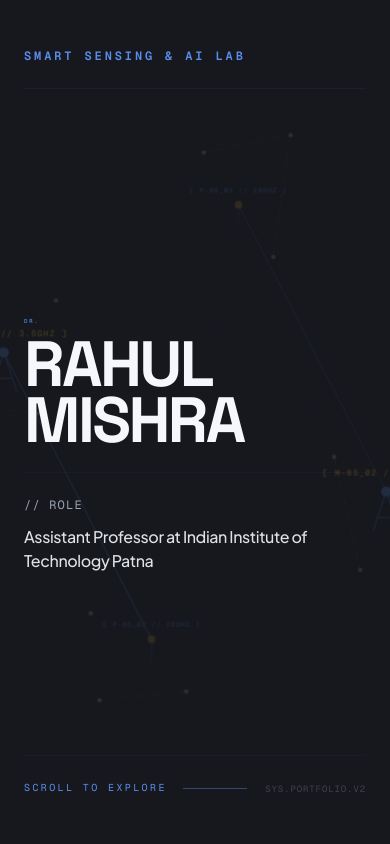
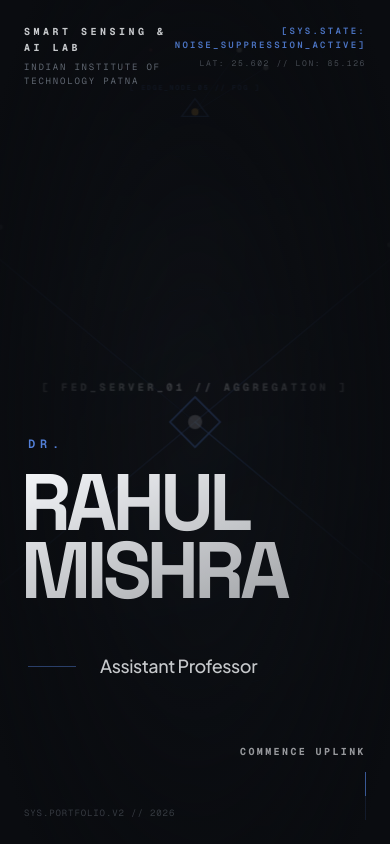
Before and after one commit to Man1ac-1773/deploy-iitp, a Next.js app: page / in a window 390 px wide. Shown: the top 844 px of the page. Built offline with nearby package versions, Linux system fonts and the light colour scheme.

Commit message:
migrating profs lmao

```diff
--- a/src/components/sections/hero/editorial-hero.tsx
+++ b/src/components/sections/hero/editorial-hero.tsx
@@ -15,64 +15,85 @@ export function EditorialHero({ className }: EditorialHeroProps) {
       data-transition-phase="hero"
       aria-labelledby="hero-heading"
       className={cn(
-        "hero-stage relative flex h-dvh min-h-dvh w-full flex-col bg-background",
+        "hero-stage relative flex h-dvh min-h-dvh w-full flex-col bg-background overflow-hidden",
         className,
       )}
     >
       <NetworkBackground />
 
-      <div className="relative z-10 mx-auto flex size-full w-full max-w-[1600px] flex-1 flex-col justify-between px-6 py-12 sm:px-10 sm:py-16 md:px-14 lg:px-20">
-        <div className="flex w-full items-center justify-between border-b border-border/60 pb-6">
-          <p className="font-mono text-xs font-semibold tracking-[0.24em] text-accent uppercase">
-            {siteConfig.lab}
-          </p>
-          <p className="hidden font-mono text-[9px] tracking-[0.24em] text-muted-foreground/60 sm:block">
-            IIT.PATNA.LAT: 25.602 // LON: 85.126
-          </p>
+      {/* Massive Typography Hero Container */}
+      <div className="relative z-10 flex size-full flex-col justify-between p-6 sm:p-12 md:p-16 lg:p-24">
+
+        {/* Top Header - Extreme asymmetrical tension */}
+        <div className="flex w-full items-start justify-between">
+          <div className="flex flex-col gap-1">
+            <p className="font-mono text-[10px] font-bold tracking-[0.35em] text-foreground/80 uppercase">
+              {siteConfig.lab}
+            </p>
+            <p className="font-mono text-[9px] tracking-[0.2em] text-muted-foreground/60 uppercase">
+              {professor.affiliation}
+            </p>
+          </div>
+          <div className="text-right">
+            <p className="font-mono text-[9px] font-semibold tracking-[0.25em] text-accent/80 uppercase">
+              [SYS.STATE: NOISE_SUPPRESSION_ACTIVE]
+            </p>
+            <p className="font-mono text-[8px] tracking-[0.2em] text-muted-foreground/40 mt-1">
+              LAT: 25.602 // LON: 85.126
+            </p>
+          </div>
         </div>
 
+        {/* Center/Lower Massive Identity */}
         <div
           data-transition-id="professor-identity"
-          className="flex flex-col gap-6 sm:gap-8 lg:gap-10 my-auto pt-12"
+          className="flex flex-col gap-4 mt-auto mb-16 md:mb-24"
         >
+          <span className="block font-mono text-xs sm:text-sm font-semibold tracking-[0.4em] text-accent/90 uppercase ml-1 sm:ml-2">
+            {professor.honorific}
+          </span>
           <h1
             id="hero-heading"
-            className="hero-name text-balance font-bold tracking-[-0.04em] text-foreground uppercase leading-[var(--hero-name-leading)]"
+            className="hero-name w-full max-w-full font-black tracking-tighter text-foreground uppercase mix-blend-difference"
+            style={{
+              fontSize: "clamp(5rem, 18vw, 22rem)",
+              lineHeight: "0.85",
+              letterSpacing: "-0.06em",
+              marginLeft: "-0.04em" // optically align the massive text
+            }}
           >
-            <span className="mb-3 block font-mono text-[0.09em] font-medium tracking-[0.3em] text-accent uppercase sm:mb-4">
-              {professor.honorific}
-            </span>
-            <span data-transition-target="professor-name" className="block">
+            <span data-transition-target="professor-name" className="block text-transparent bg-clip-text bg-gradient-to-br from-foreground to-foreground/60">
               {professor.name}
             </span>
           </h1>
 
-          <div className="flex flex-col gap-3 sm:flex-row sm:items-center sm:gap-6 border-t border-border/40 pt-6 max-w-2xl">
-            <p className="font-mono text-xs tracking-widest text-muted-foreground uppercase">
-              // ROLE
+          <div className="flex items-center gap-6 mt-8 sm:mt-12 ml-1 sm:ml-3">
+            <div className="h-[1px] w-12 sm:w-24 bg-accent/40" />
+            <p className="text-lg sm:text-xl text-foreground/80 font-medium tracking-tight">
+              {professor.role}
             </p>
-            <p className="text-base text-foreground/90 font-medium tracking-tight">
-              {professor.role} at {professor.affiliation}
+            <p className="font-mono text-[10px] tracking-widest text-muted-foreground/60 uppercase hidden sm:block">
+              // RESEARCH DOMAIN: FEDERATED LEARNING & FOG COMPUTING
             </p>
           </div>
         </div>
 
-        <div className="flex w-full items-end justify-between border-t border-border/40 pt-6">
+        {/* Bottom Scroll Anchor */}
+        <div className="flex w-full items-end justify-between">
+          <span className="font-mono text-[9px] tracking-widest text-muted-foreground/30 uppercase">
+            SYS.PORTFOLIO.V2 // {new Date().getFullYear()}
+          </span>
           <a
             href="#portfolio"
-            className="group flex w-fit items-center gap-4 text-muted-foreground"
+            className="group flex flex-col items-end gap-3 text-muted-foreground"
           >
-            <span className="font-mono text-[10px] tracking-[0.24em] uppercase text-accent group-hover:text-foreground transition-colors duration-300">
-              Scroll to explore
+            <span className="font-mono text-[10px] font-bold tracking-[0.24em] uppercase text-foreground/60 group-hover:text-accent transition-colors duration-300">
+              Commence Uplink
             </span>
-            <span
-              aria-hidden
-              className="h-px w-16 bg-accent/40 group-hover:w-24 group-hover:bg-accent transition-all duration-500"
-            />
+            <div className="relative h-12 w-[1px] overflow-hidden bg-border">
+              <div className="absolute inset-x-0 top-0 h-1/2 bg-accent animate-pulse" />
+            </div>
           </a>
-          <span className="font-mono text-[9px] tracking-widest text-muted-foreground/30 uppercase">
-            SYS.PORTFOLIO.V2
-          </span>
         </div>
       </div>
     </section>
--- a/src/components/shared/media/network-background.tsx
+++ b/src/components/shared/media/network-background.tsx
@@ -3,68 +3,36 @@
 import { cn } from "@/lib/utils";
 import { useEffect, useRef } from "react";
 
-// HetNet Architecture Nodes Definition
-const MACRO_CELLS = [
-  { id: "m-01", x: 28, y: 42, label: "[ M-BS_01 // 3.5GHz ]" },
-  { id: "m-02", x: 72, y: 58, label: "[ M-BS_02 // 3.5GHz ]" },
+// Federated Learning Nodes Definition
+const GLOBAL_SERVERS = [
+  { id: "g-01", x: 50, y: 50, label: "[ FED_SERVER_01 // AGGREGATION ]" },
 ];
 
-const PICO_CELLS = [
-  { id: "p-01", x: 15, y: 20, label: "[ P-BS_01 // 28GHz ]" },
-  { id: "p-02", x: 45, y: 75, label: "[ P-BS_02 // 28GHz ]" },
-  { id: "p-03", x: 55, y: 25, label: "[ P-BS_03 // 28GHz ]" },
-  { id: "p-04", x: 85, y: 80, label: "[ P-BS_04 // 28GHz ]" },
+const EDGE_NODES = [
+  { id: "e-01", x: 20, y: 25, label: "[ EDGE_NODE_01 // FOG ]" },
+  { id: "e-02", x: 80, y: 25, label: "[ EDGE_NODE_02 // FOG ]" },
+  { id: "e-03", x: 20, y: 75, label: "[ EDGE_NODE_03 // FOG ]" },
+  { id: "e-04", x: 80, y: 75, label: "[ EDGE_NODE_04 // FOG ]" },
+  { id: "e-05", x: 50, y: 15, label: "[ EDGE_NODE_05 // FOG ]" },
 ];
 
-// User Equipment (UE) clustered around cells
-const USER_DEVICES = [
-  // Clustered near Pico 1
-  { x: 9, y: 14 },
-  { x: 18, y: 11 },
-  { x: 20, y: 25 },
-  // Clustered near Pico 2
-  { x: 38, y: 72 },
-  { x: 49, y: 81 },
-  { x: 39, y: 82 },
-  // Clustered near Pico 3
-  { x: 51, y: 19 },
-  { x: 61, y: 17 },
-  { x: 59, y: 31 },
-  // Clustered near Pico 4
-  { x: 81, y: 84 },
-  { x: 91, y: 74 },
-  { x: 87, y: 89 },
-  // Clustered near Macro 1
-  { x: 22, y: 48 },
-  { x: 34, y: 36 },
-  { x: 32, y: 49 },
-  // Clustered near Macro 2
-  { x: 66, y: 54 },
-  { x: 78, y: 61 },
-  { x: 69, y: 67 },
+// Noisy Datasets clustered around edge nodes
+const LOCAL_DATASETS = [
+  // Cluster 1
+  { x: 12, y: 18, noise: true }, { x: 25, y: 15, noise: false }, { x: 18, y: 32, noise: true }, { x: 28, y: 28, noise: false },
+  // Cluster 2
+  { x: 75, y: 15, noise: true }, { x: 88, y: 18, noise: false }, { x: 72, y: 30, noise: false }, { x: 85, y: 32, noise: true },
+  // Cluster 3
+  { x: 15, y: 70, noise: false }, { x: 28, y: 68, noise: true }, { x: 12, y: 82, noise: false }, { x: 25, y: 85, noise: true },
+  // Cluster 4
+  { x: 72, y: 68, noise: true }, { x: 85, y: 70, noise: false }, { x: 75, y: 85, noise: true }, { x: 88, y: 82, noise: false },
+  // Cluster 5
+  { x: 42, y: 10, noise: true }, { x: 58, y: 10, noise: false }, { x: 45, y: 8, noise: true }, { x: 55, y: 8, noise: false },
 ];
 
-// Backhaul control connections (Macro to Pico)
-const BACKHAUL_LINKS: ReadonlyArray<[number, number]> = [
-  [0, 0], // Macro 1 to Pico 1
-  [0, 1], // Macro 1 to Pico 2
-  [1, 2], // Macro 2 to Pico 3
-  [1, 3], // Macro 2 to Pico 4
-  [0, 1], // Inter-macro link
-];
-
-// Local device links (UE connections or D2D mesh)
-const D2D_LINKS: ReadonlyArray<[number, number]> = [
-  [0, 1], // Pico 1 cluster D2D
-  [1, 2],
-  [3, 4], // Pico 2 cluster D2D
-  [4, 5],
-  [6, 7], // Pico 3 cluster D2D
-  [7, 8],
-  [9, 10], // Pico 4 cluster D2D
-  [10, 11],
-  [12, 14], // Macro 1 cluster D2D
-  [15, 17], // Macro 2 cluster D2D
+// Epoc Synchronisation Links (Edge to Global)
+const AGGREGATION_LINKS = [
+  [0, 0], [0, 1], [0, 2], [0, 3], [0, 4]
 ];
 
 type NetworkBackgroundProps = {
@@ -77,8 +45,8 @@ export function NetworkBackground({ className }: NetworkBackgroundProps) {
   useEffect(() => {
     const handleMouseMove = (e: MouseEvent) => {
       if (!containerRef.current) return;
-      const xOffset = (e.clientX / (window.innerWidth || 1) - 0.5) * 1.8;
-      const yOffset = (e.clientY / (window.innerHeight || 1) - 0.5) * 1.8;
+      const xOffset = (e.clientX / (window.innerWidth || 1) - 0.5) * 2.5;
+      const yOffset = (e.clientY / (window.innerHeight || 1) - 0.5) * 2.5;
       containerRef.current.style.setProperty("--mouse-x-offset", `${xOffset.toFixed(3)}%`);
       containerRef.current.style.setProperty("--mouse-y-offset", `${yOffset.toFixed(3)}%`);
     };
@@ -92,148 +60,140 @@ export function NetworkBackground({ className }: NetworkBackgroundProps) {
       ref={containerRef}
       aria-hidden
       className={cn(
-        "pointer-events-none absolute inset-0 overflow-hidden",
+        "pointer-events-none absolute inset-0 overflow-hidden bg-[#0A0C10]",
         className,
       )}
     >
-      <div className="absolute inset-0 bg-[radial-gradient(ellipse_80%_60%_at_50%_40%,transparent_0%,var(--color-background)_78%)]" />
+      {/* Volumetric Fog Layers */}
+      <div className="absolute inset-0 bg-[radial-gradient(ellipse_60%_70%_at_50%_50%,transparent_0%,#0A0C10_100%)] z-10" />
+      <div className="absolute inset-0 opacity-40 mix-blend-screen blur-[120px] bg-[radial-gradient(circle_at_20%_30%,rgba(120,135,160,0.15)_0%,transparent_40%)]" />
+      <div className="absolute inset-0 opacity-40 mix-blend-screen blur-[100px] bg-[radial-gradient(circle_at_80%_70%,rgba(80,105,140,0.15)_0%,transparent_50%)]" />
 
       <svg
-        className="absolute inset-0 size-full text-accent opacity-[0.18] transition-transform duration-700 ease-out"
+        className="absolute inset-0 size-full text-accent opacity-[0.25] transition-transform duration-1000 ease-out z-0"
         preserveAspectRatio="xMidYMid slice"
         viewBox="0 0 100 100"
         style={{
-          transform: "translate(var(--mouse-x-offset, 0%), var(--mouse-y-offset, 0%)) scale(1.03)",
+          transform: "translate(var(--mouse-x-offset, 0%), var(--mouse-y-offset, 0%)) scale(1.05)",
         }}
       >
-        {/* Concentric RF wave propagation rings around Macro cells */}
-        {MACRO_CELLS.map((cell) => (
-          <g key={`rf-${cell.id}`} className="stroke-accent/15 stroke-[0.08] fill-none" strokeDasharray="1.5 1.5">
-            <circle cx={cell.x} cy={cell.y} r="12" />
-            <circle cx={cell.x} cy={cell.y} r="24" />
-            <circle cx={cell.x} cy={cell.y} r="36" />
+        {/* Aggregation Rings around Global Server */}
+        {GLOBAL_SERVERS.map((cell) => (
+          <g key={`rf-${cell.id}`} className="stroke-accent/20 stroke-[0.08] fill-none" strokeDasharray="1 2">
+            <circle cx={cell.x} cy={cell.y} r="15" className="animate-[spin_60s_linear_infinite]" style={{ transformOrigin: `${cell.x}px ${cell.y}px` }} />
+            <circle cx={cell.x} cy={cell.y} r="30" className="animate-[spin_90s_linear_infinite_reverse]" style={{ transformOrigin: `${cell.x}px ${cell.y}px` }} />
+            <circle cx={cell.x} cy={cell.y} r="45" className="animate-[spin_120s_linear_infinite]" style={{ transformOrigin: `${cell.x}px ${cell.y}px` }} />
           </g>
         ))}
 
-        {/* Backhaul Links (solid lines) */}
-        {BACKHAUL_LINKS.map(([from, to], i) => {
-          const start = MACRO_CELLS[from];
-          const end = PICO_CELLS[to];
+        {/* Global to Edge Links (Model Updates) */}
+        {AGGREGATION_LINKS.map(([globalIdx, edgeIdx], i) => {
+          const start = GLOBAL_SERVERS[globalIdx];
+          const end = EDGE_NODES[edgeIdx];
           return (
             <line
-              key={`backhaul-${i}`}
+              key={`agg-${i}`}
               x1={start.x}
               y1={start.y}
               x2={end.x}
               y2={end.y}
-              stroke="currentColor"
-              strokeWidth="0.16"
-              className="text-accent/35"
+              stroke="url(#gradient-flow)"
+              strokeWidth="0.15"
+              className="text-accent/40"
             />
           );
         })}
 
-        {/* Device-to-Device (D2D) mesh links (dashed, fine lines) */}
-        {D2D_LINKS.map(([from, to], i) => {
-          const start = USER_DEVICES[from];
-          const end = USER_DEVICES[to];
-          return (
-            <line
-              key={`d2d-${i}`}
-              x1={start.x}
-              y1={start.y}
-              x2={end.x}
-              y2={end.y}
-              stroke="currentColor"
-              strokeWidth="0.08"
-              strokeDasharray="1 0.6"
-              className="text-accent-warm/40"
-            />
-          );
-        })}
-
-        {/* Association links connecting UEs to base stations */}
-        {USER_DEVICES.map((ue, i) => {
-          // Associate user to closest Pico cell
-          let closestPico = PICO_CELLS[0];
+        {/* Edge to Data Links (Noise suppression represented by dashed lines) */}
+        {LOCAL_DATASETS.map((data, i) => {
+          let closestEdge = EDGE_NODES[0];
           let minDist = Infinity;
-          PICO_CELLS.forEach((pico) => {
-            const dist = Math.sqrt(Math.pow(ue.x - pico.x, 2) + Math.pow(ue.y - pico.y, 2));
+          EDGE_NODES.forEach((edge) => {
+            const dist = Math.sqrt(Math.pow(data.x - edge.x, 2) + Math.pow(data.y - edge.y, 2));
             if (dist < minDist) {
               minDist = dist;
-              closestPico = pico;
+              closestEdge = edge;
             }
           });
 
           return (
             <line
-              key={`ue-link-${i}`}
-              x1={ue.x}
-              y1={ue.y}
-              x2={closestPico.x}
-              y2={closestPico.y}
+              key={`data-link-${i}`}
+              x1={data.x}
+              y1={data.y}
+              x2={closestEdge.x}
+              y2={closestEdge.y}
               stroke="currentColor"
-              strokeWidth="0.06"
-              strokeDasharray="0.5 0.5"
-              className="text-accent/20"
+              strokeWidth={data.noise ? "0.05" : "0.1"}
+              strokeDasharray={data.noise ? "0.5 1" : "none"}
+              className={data.noise ? "text-red-400/30" : "text-accent/30"}
             />
           );
         })}
 
-        {/* Macro Cell structures */}
-        {MACRO_CELLS.map((cell) => (
-          <g key={cell.id}>
-            {/* Base anchor tower structure */}
-            <path
-              d={`M ${cell.x} ${cell.y} L ${cell.x - 1.5} ${cell.y + 4.5} M ${cell.x} ${cell.y} L ${cell.x + 1.5} ${cell.y + 4.5} M ${cell.x - 1} ${cell.y + 3} L ${cell.x + 1} ${cell.y + 3}`}
+        {/* Edge Nodes (Fog Computing) */}
+        {EDGE_NODES.map((node) => (
+          <g key={node.id}>
+            <polygon
+              points={`${node.x},${node.y-1.5} ${node.x+1.5},${node.y+0.5} ${node.x-1.5},${node.y+0.5}`}
+              fill="none"
               stroke="currentColor"
-              strokeWidth="0.2"
-              fill="none"
-              className="text-accent/50"
+              strokeWidth="0.15"
+              className="text-accent/60"
             />
-            {/* Central Macro antenna node */}
-            <circle cx={cell.x} cy={cell.y} r="0.6" fill="currentColor" />
-            <circle cx={cell.x} cy={cell.y} r="1.4" className="stroke-accent/30 stroke-[0.1] fill-none animate-pulse" />
-            {/* Labels */}
+            <circle cx={node.x} cy={node.y} r="0.4" fill="currentColor" className="text-accent-warm" />
             <text
-              x={cell.x}
-              y={cell.y - 1.8}
+              x={node.x}
+              y={node.y - 2.5}
               textAnchor="middle"
-              className="fill-accent-warm font-mono text-[1px] tracking-widest uppercase font-bold select-none"
+              className="fill-accent/70 font-mono text-[0.8px] tracking-[0.2em] uppercase font-semibold select-none"
             >
-              {cell.label}
+              {node.label}
             </text>
           </g>
         ))}
 
-        {/* Pico Cell structures */}
-        {PICO_CELLS.map((cell) => (
-          <g key={cell.id}>
-            {/* Small mast representation */}
-            <line x1={cell.x} y1={cell.y} x2={cell.x} y2={cell.y + 2.5} stroke="currentColor" strokeWidth="0.15" className="text-accent/40" />
-            <circle cx={cell.x} cy={cell.y} r="0.45" fill="currentColor" className="text-accent-warm/70" />
-            {/* Labels */}
+        {/* Global Servers (Consensus) */}
+        {GLOBAL_SERVERS.map((server) => (
+          <g key={server.id}>
+            <rect x={server.x - 2} y={server.y - 2} width="4" height="4" fill="none" stroke="currentColor" strokeWidth="0.2" className="text-accent/80 transform rotate-45" style={{ transformOrigin: `${server.x}px ${server.y}px` }} />
+            <circle cx={server.x} cy={server.y} r="0.8" fill="currentColor" className="text-foreground animate-pulse" />
             <text
-              x={cell.x}
-              y={cell.y - 1.4}
+              x={server.x}
+              y={server.y - 3.5}
               textAnchor="middle"
-              className="fill-accent/85 font-mono text-[0.8px] tracking-widest uppercase font-semibold select-none"
+              className="fill-foreground/90 font-mono text-[1.2px] tracking-[0.3em] uppercase font-bold select-none"
             >
-              {cell.label}
+              {server.label}
             </text>
           </g>
         ))}
 
-        {/* User Devices (UE) */}
-        {USER_DEVICES.map((ue, i) => (
-          <circle key={`ue-${i}`} cx={ue.x} cy={ue.y} r="0.25" fill="currentColor" className="text-foreground/60" />
+        {/* Datasets (Noisy vs Clean) */}
+        {LOCAL_DATASETS.map((data, i) => (
+          <circle
+            key={`dataset-${i}`}
+            cx={data.x}
+            cy={data.y}
+            r={data.noise ? "0.2" : "0.3"}
+            fill="currentColor"
+            className={data.noise ? "text-red-400/40" : "text-foreground/80"}
+          />
         ))}
 
-        {/* Technical Blueprint Border Telemetry */}
-        <g className="fill-accent/55 font-mono text-[0.9px] tracking-widest uppercase select-none">
-          <text x="3" y="97">SYS.STATE: HETNET.TOPOLOGY.ACTIVE</text>
-          <text x="97" y="3" textAnchor="end">LATITUDE: 25.602 // LONGITUDE: 85.126</text>
-          <text x="97" y="97" textAnchor="end">BW: 400MHz // MODULATION: mmWave.QAM</text>
+        {/* Defs for Flow Gradient */}
+        <defs>
+          <linearGradient id="gradient-flow" x1="0%" y1="0%" x2="100%" y2="100%">
+            <stop offset="0%" stopColor="currentColor" stopOpacity="0.6" />
+            <stop offset="100%" stopColor="currentColor" stopOpacity="0.1" />
+          </linearGradient>
+        </defs>
+
+        {/* Telemetry */}
+        <g className="fill-accent/40 font-mono text-[1px] tracking-widest uppercase select-none z-20">
+          <text x="3" y="97">SYS.STATE: FEDERATED_LEARNING.ACTIVE</text>
+          <text x="97" y="3" textAnchor="end">EPOCHS: 24,000 // LOSS: 0.0034</text>
+          <text x="97" y="97" textAnchor="end">NOISE_RECTIFICATION: ENABLED // 89.2% ACC</text>
         </g>
       </svg>
     </div>
```
Also changed, not shown: src/components/sections/bento-grid/bento-card.tsx (+32 -43 lines), src/components/sections/research-graph/research-graph.tsx (+66 -66 lines).
